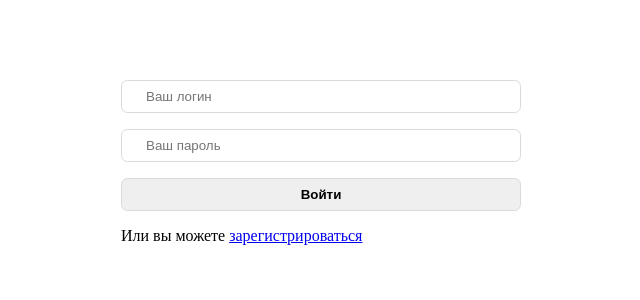
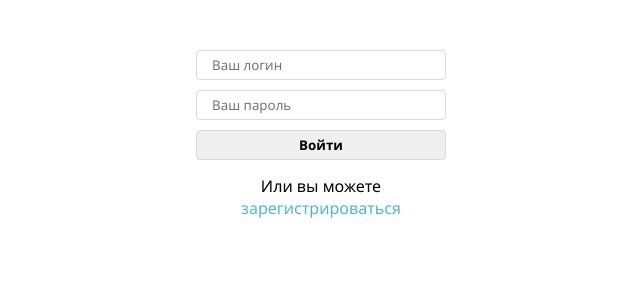
Before and after one commit to slpAkkie/Sonet, a Vue app in the folder App/frontend/: page /login in a window 1280 px wide. Shown: the top 300 px of the page, without its empty margins (319-959 px from the left). Built offline with nearby package versions, Linux system fonts and the light colour scheme.

Commit message:
Update: unauthorized redirect

```diff
--- a/App/frontend/src/App.vue
+++ b/App/frontend/src/App.vue
@@ -11,23 +11,72 @@ export default {
   name: 'App',
   components: {
     AuthLayout,
-    MainLayout
+    MainLayout,
   },
   data: () => ({
-    layout: 'main'
+    layout: 'main',
   }),
   methods: {
-    changeLayout(layout, url) {
+    changeLayout(layout, url = null) {
       this.layout = layout
-      this.$router.push(url)
+      url && this.$router.push(url)
     }
   },
   beforeCreate() {
     this.$store.dispatch('checkToken').then(response => {
       !response
-        ? this.changeLayout('auth', '/login')
-        : this.changeLayout('main', '/')
+        ? this.changeLayout('auth')
+        : this.changeLayout('main')
     })
+  },
+}
+</script>
+
+<style lang="scss">
+*,
+*::before,
+*::after {
+  box-sizing: border-box;
+  //
+  padding: 0;
+  margin: 0;
+  //
+  outline: none;
+  border: none;
+  box-shadow: none;
+}
+
+html {
+  font-family: 'Segoe UI', sans-serif;
+  font-size: 10px;
+}
+
+input {
+  font-family: 'Segoe UI', sans-serif;
+}
+
+body {
+  font-size: 1.6rem;
+}
+
+p {
+  margin: 1.5rem 0;
+}
+
+a {
+  color: #51b5d4;
+  text-decoration: none;
+  //
+  transition: color .1s ease;
+
+  &:hover {
+    color: #0983a2;
   }
 }
-</script>
+
+.text {
+  &_center {
+    text-align: center;
+  }
+}
+</style>
--- a/App/frontend/src/main.js
+++ b/App/frontend/src/main.js
@@ -8,4 +8,14 @@ import vueAxios from 'vue-axios'
 const app = createApp(App)
 
 app.use(store).use(router).use(vueAxios, axios).mount('#app')
+
+router.afterEach(to => {
+    store.dispatch('checkToken').then(response => {
+        ['/login', '/register'].includes(to.path)
+            ? response && router.push('/')
+            : !response && router.push('/login')
+    })
+
+})
+
 app.axios.defaults.baseURL = 'http://api.localhost/'
--- a/App/frontend/src/router/index.js
+++ b/App/frontend/src/router/index.js
@@ -4,12 +4,17 @@ const routes = [
   {
     path: '/',
     name: 'MainView',
-    component: () => import('../views/MainView')
+    component: () => import('../views/MainView'),
   },
   {
     path: '/login',
     name: 'LoginView',
-    component: () => import('../views/LoginView')
+    component: () => import('../views/LoginView'),
+  },
+  {
+    path: '/register',
+    name: 'RegisterView',
+    component: () => import('../views/RegisterView'),
   },
 ]
 
--- a/App/frontend/src/store/index.js
+++ b/App/frontend/src/store/index.js
@@ -2,15 +2,16 @@ import { createStore } from 'vuex'
 
 export default createStore({
   state: {
-    //
+    api_token: null
   },
   mutations: {
     //
   },
   actions: {
-    checkToken() {
-      let token = localStorage.getItem('api_token')
-      return !!token
+    checkToken({ state }) {
+      return state.api_token
+        ? true
+        : !!(state.api_token = localStorage.getItem('api_token'))
     }
   },
   modules: {
```
